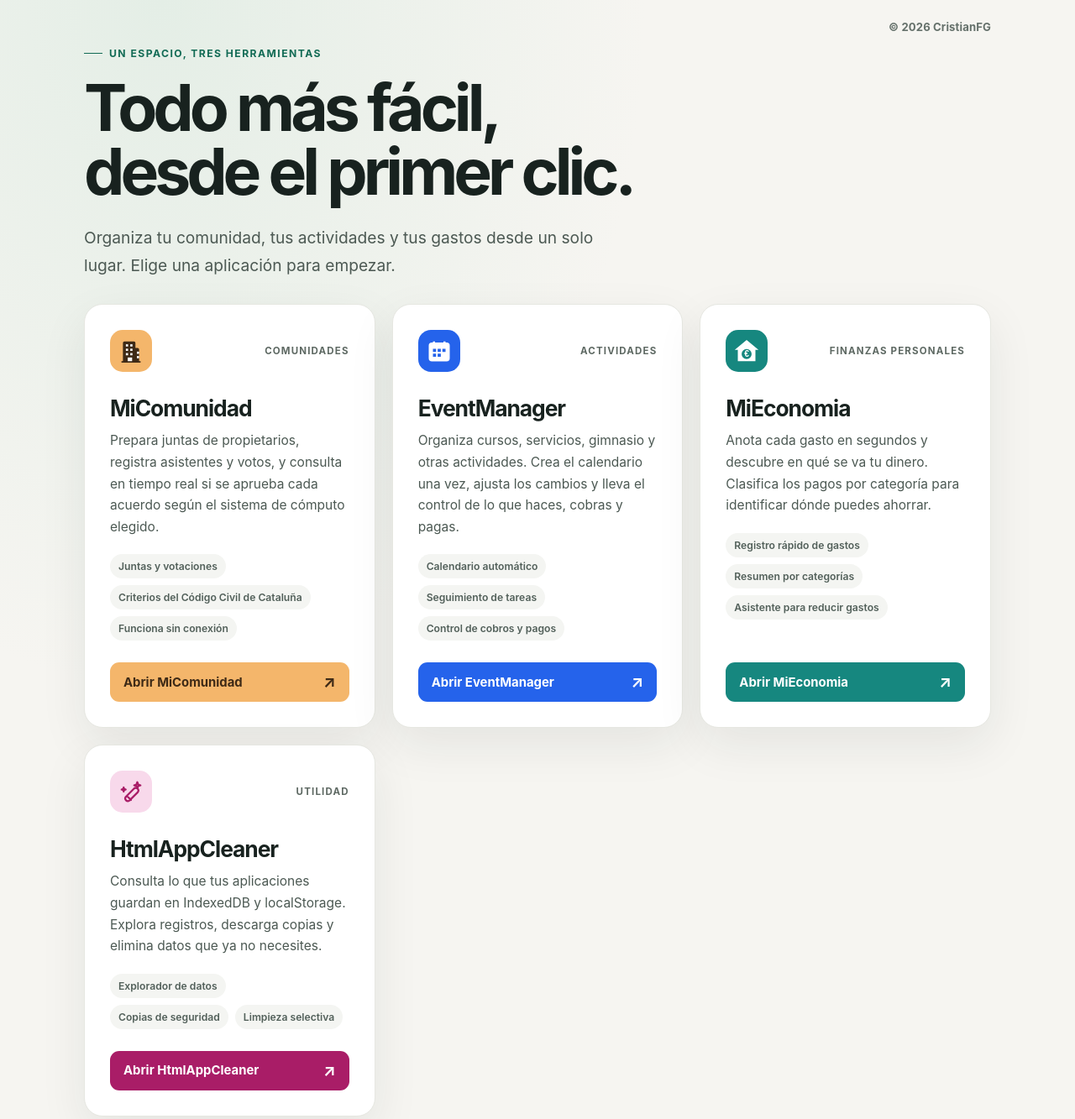
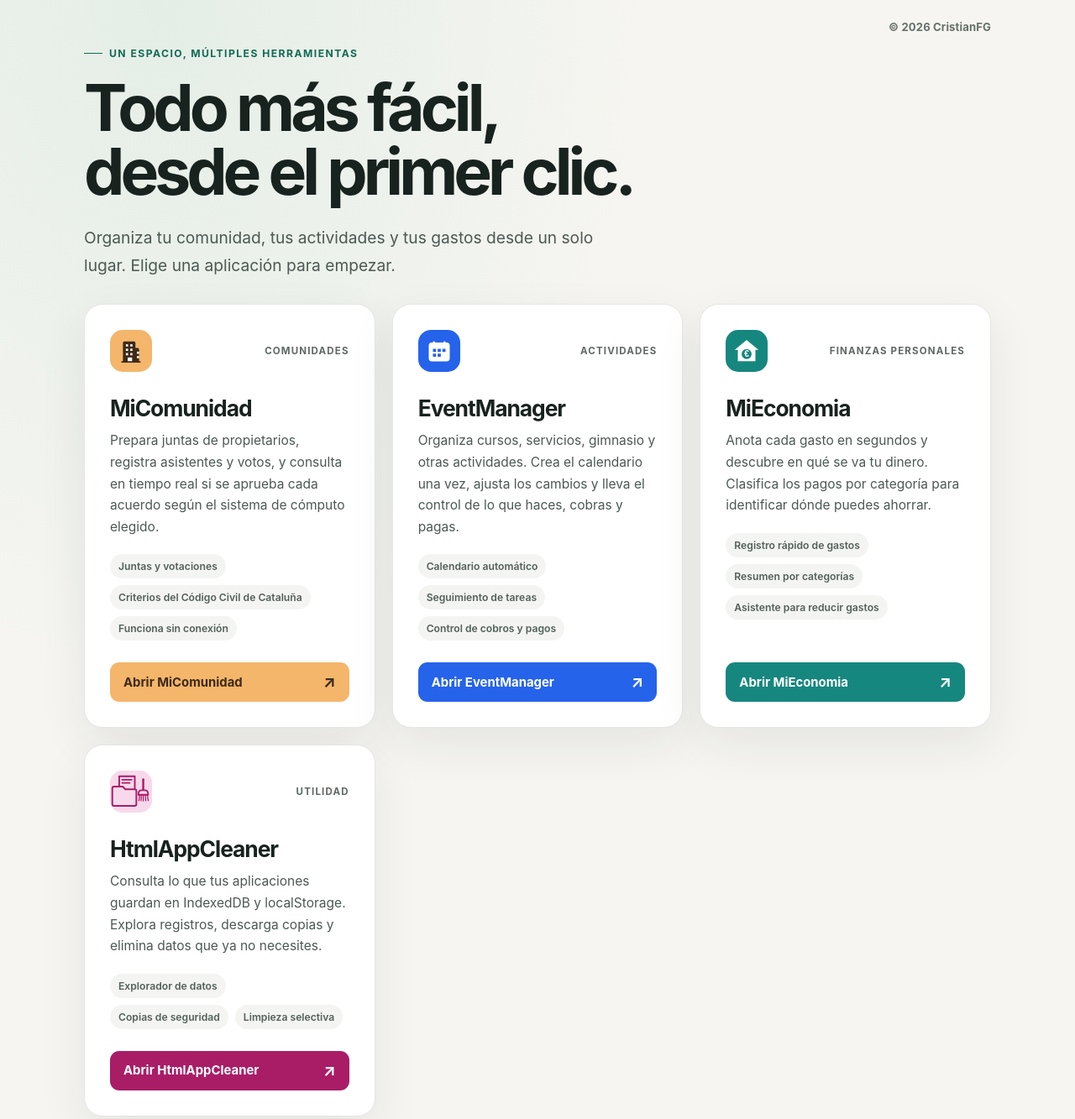
Before and after one commit to paraotros88/miweb, a plain HTML site: page index.html in a window 1280 px wide. Shown: the top 1333 px of the page at 84% size. Drawn offline with Linux system fonts and the light colour scheme.

Commit message:
Update index.html

```diff
--- a/index.html
+++ b/index.html
@@ -84,7 +84,7 @@
     <header class="copyright">© 2026 CristianFG</header>
 
     <main>
-      <p class="eyebrow">Un espacio, tres herramientas</p>
+      <p class="eyebrow">Un espacio, múltiples herramientas</p>
       <h1>Todo más fácil,<br>desde el primer clic.</h1>
       <p class="intro">Organiza tu comunidad, tus actividades y tus gastos desde un solo lugar. Elige una aplicación para empezar.</p>
 
@@ -135,7 +135,7 @@
         <article class="card" style="--green:#a91d67">
           <div class="card-top">
             <span class="icon" style="color:#a91d67;background:#f8d9eb" aria-hidden="true">
-              <svg viewBox="0 0 24 24" fill="none" stroke="currentColor" stroke-width="1.8" stroke-linecap="round" stroke-linejoin="round"><path d="m7 17 8-8a2.5 2.5 0 0 1 3.5 3.5l-8 8A2.5 2.5 0 0 1 7 17Zm1-1 4 4M18 3l.8 2.2L21 6l-2.2.8L18 9l-.8-2.2L15 6l2.2-.8L18 3ZM5 8l.5 1.5L7 10l-1.5.5L5 12l-.5-1.5L3 10l1.5-.5L5 8Z"/></svg>
+              <img src="./docs/htmlappcleaner/icons/htmlappcleaner.svg" alt="" style="display:block;width:50px;height:50px">
             </span>
             <span class="category">Utilidad</span>
           </div>
```
